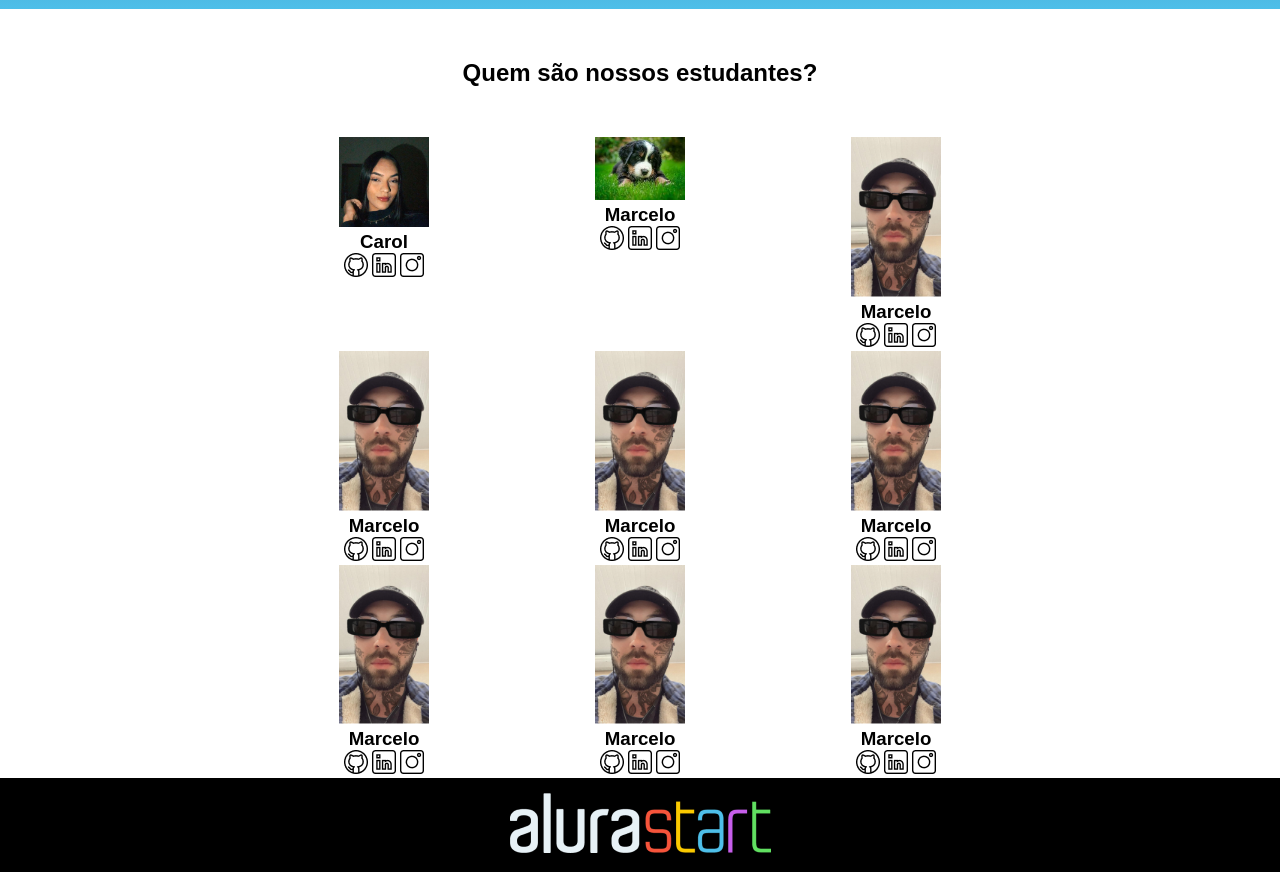
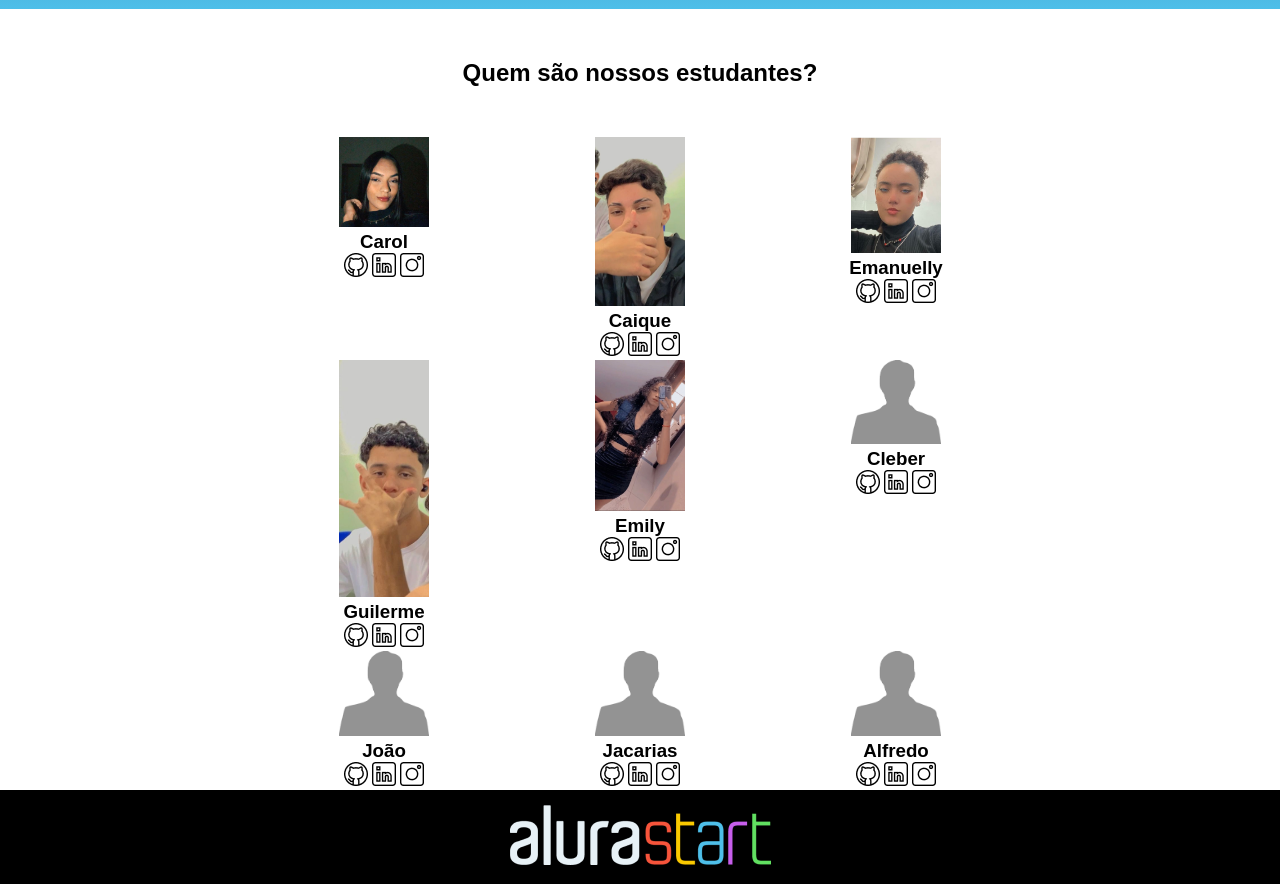
Before and after one commit to eduardaemily/site-emily, a plain HTML site: page index.html in a window 1280 px wide. Shown: the part 460-1344 px from the top of the page. Drawn offline with Linux system fonts and the light colour scheme.

Commit message:
Add files via upload

```diff
--- a/index.html
+++ b/index.html
@@ -38,15 +38,15 @@
              <img class="estudante-icone" src="./instagram 1.png" alt="Logo do instagram">
          </div>
          <div class="estudante-div">
-            <img class="imagem-estudante" src="./img/images (3).jpg" alt="Foto do marcelo">
-             <h3 class="estudante-nome">Marcelo</h3>
+            <img class="imagem-estudante" src="./img/WhatsApp Image 2023-05-09 at 07.50.24.jpeg" alt="Foto do caique">
+             <h3 class="estudante-nome">Caique</h3>
              <img class="estudante-icone" src="./github 1.png" alt="Logo do github">
              <img class="estudante-icone" src="./linkedin 1.png" alt="Logo do linkedin">
              <img class="estudante-icone" src="./instagram 1.png" alt="Logo do instagram">
          </div>
          <div class="estudante-div">
-            <img class="imagem-estudante" src="./Marcelo 1.png" alt="Foto do marcelo">
-             <h3 class="estudante-nome">Marcelo</h3>
+            <img class="imagem-estudante" src="./img/WhatsApp Image 2023-05-09 at 07.51.33.jpeg" alt="Foto da emanuelly">
+             <h3 class="estudante-nome">Emanuelly</h3>
              <img class="estudante-icone" src="./github 1.png" alt="Logo do github">
              <img class="estudante-icone" src="./linkedin 1.png" alt="Logo do linkedin">
              <img class="estudante-icone" src="./instagram 1.png" alt="Logo do instagram">
@@ -54,22 +54,22 @@
          <span></span>
          <span></span>
          <div class="estudante-div">
-            <img class="imagem-estudante" src="./Marcelo 1.png" alt="Foto do marcelo">
-             <h3 class="estudante-nome">Marcelo</h3>
+            <img class="imagem-estudante" src="./img/WhatsApp Image 2023-05-10 at 08.24.41.jpeg" alt="Foto do Guilerme">
+             <h3 class="estudante-nome">Guilerme</h3>
              <img class="estudante-icone" src="./github 1.png" alt="Logo do github">
              <img class="estudante-icone" src="./linkedin 1.png" alt="Logo do linkedin">
              <img class="estudante-icone" src="./instagram 1.png" alt="Logo do instagram">
          </div>
          <div class="estudante-div">
-            <img class="imagem-estudante" src="./Marcelo 1.png" alt="Foto do marcelo">
-             <h3 class="estudante-nome">Marcelo</h3>
-             <img class="estudante-icone" src="./github 1.png" alt="Logo do github">
+            <img class="imagem-estudante" src="./img/WhatsApp Image 2023-05-10 at 08.28.03.jpeg" alt="Foto da Emily">
+             <h3 class="estudante-nome">Emily</h3>
+             <a href="https://github.com/eduardaemily"><img class="estudante-icone" src="./github 1.png" alt="Logo do github"></a>
              <img class="estudante-icone" src="./linkedin 1.png" alt="Logo do linkedin">
              <img class="estudante-icone" src="./instagram 1.png" alt="Logo do instagram">
          </div>
          <div class="estudante-div">
-            <img class="imagem-estudante" src="./Marcelo 1.png" alt="Foto do marcelo">
-             <h3 class="estudante-nome">Marcelo</h3>
+            <img class="imagem-estudante" src="./img/download.png" alt="Foto do Cleber">
+             <h3 class="estudante-nome">Cleber</h3>
              <img class="estudante-icone" src="./github 1.png" alt="Logo do github">
              <img class="estudante-icone" src="./linkedin 1.png" alt="Logo do linkedin">
              <img class="estudante-icone" src="./instagram 1.png" alt="Logo do instagram">
@@ -77,22 +77,22 @@
          <span></span>
          <span></span>
          <div class="estudante-div">
-            <img class="imagem-estudante" src="./Marcelo 1.png" alt="Foto do marcelo">
-             <h3 class="estudante-nome">Marcelo</h3>
+            <img class="imagem-estudante" src="./img/download.png" alt="Foto do João">
+             <h3 class="estudante-nome">João</h3>
              <img class="estudante-icone" src="./github 1.png" alt="Logo do github">
              <img class="estudante-icone" src="./linkedin 1.png" alt="Logo do linkedin">
              <img class="estudante-icone" src="./instagram 1.png" alt="Logo do instagram">
          </div>
          <div class="estudante-div">
-            <img class="imagem-estudante" src="./Marcelo 1.png" alt="Foto do marcelo">
-             <h3 class="estudante-nome">Marcelo</h3>
+            <img class="imagem-estudante" src="./img/download.png" alt="Foto do Jacarias">
+             <h3 class="estudante-nome">Jacarias</h3>
              <img class="estudante-icone" src="./github 1.png" alt="Logo do github">
              <img class="estudante-icone" src="./linkedin 1.png" alt="Logo do linkedin">
              <img class="estudante-icone" src="./instagram 1.png" alt="Logo do instagram">
          </div>
          <div class="estudante-div">
-            <img class="imagem-estudante" src="./Marcelo 1.png" alt="Foto do marcelo">
-             <h3 class="estudante-nome">Marcelo</h3>
+            <img class="imagem-estudante" src="./img/download.png" alt="Foto do Alfredo">
+             <h3 class="estudante-nome">Alfredo</h3>
              <img class="estudante-icone" src="./github 1.png" alt="Logo do github">
              <img class="estudante-icone" src="./linkedin 1.png" alt="Logo do linkedin">
              <img class="estudante-icone" src="./instagram 1.png" alt="Logo do instagram">
```
Also changed, not shown: img/WhatsApp Image 2023-05-09 at 07.50.24.jpeg (added), img/WhatsApp Image 2023-05-09 at 07.51.33.jpeg (added), img/WhatsApp Image 2023-05-10 at 08.24.41.jpeg (added), img/WhatsApp Image 2023-05-10 at 08.28.03.jpeg (added), img/download.png (added).
